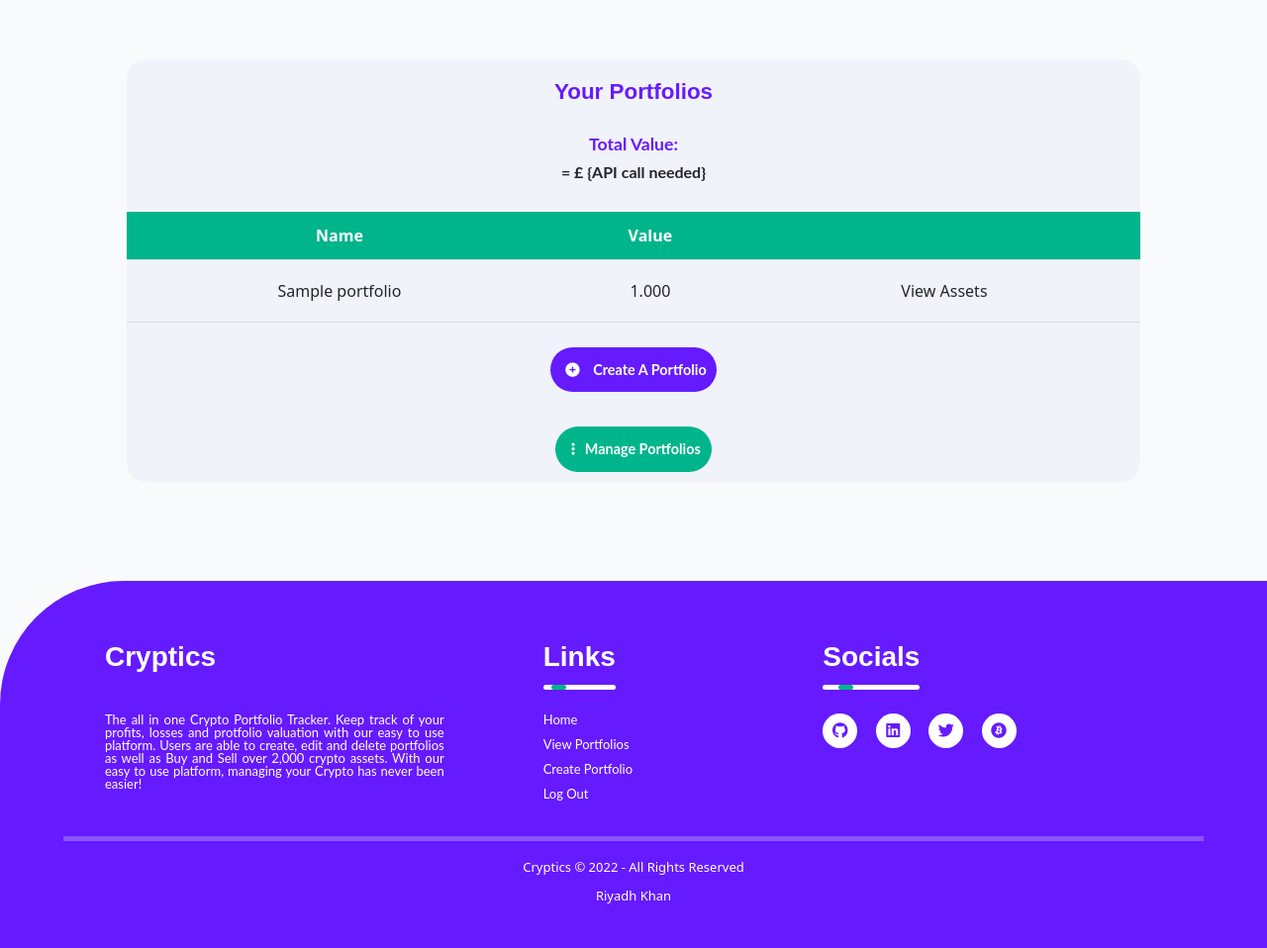
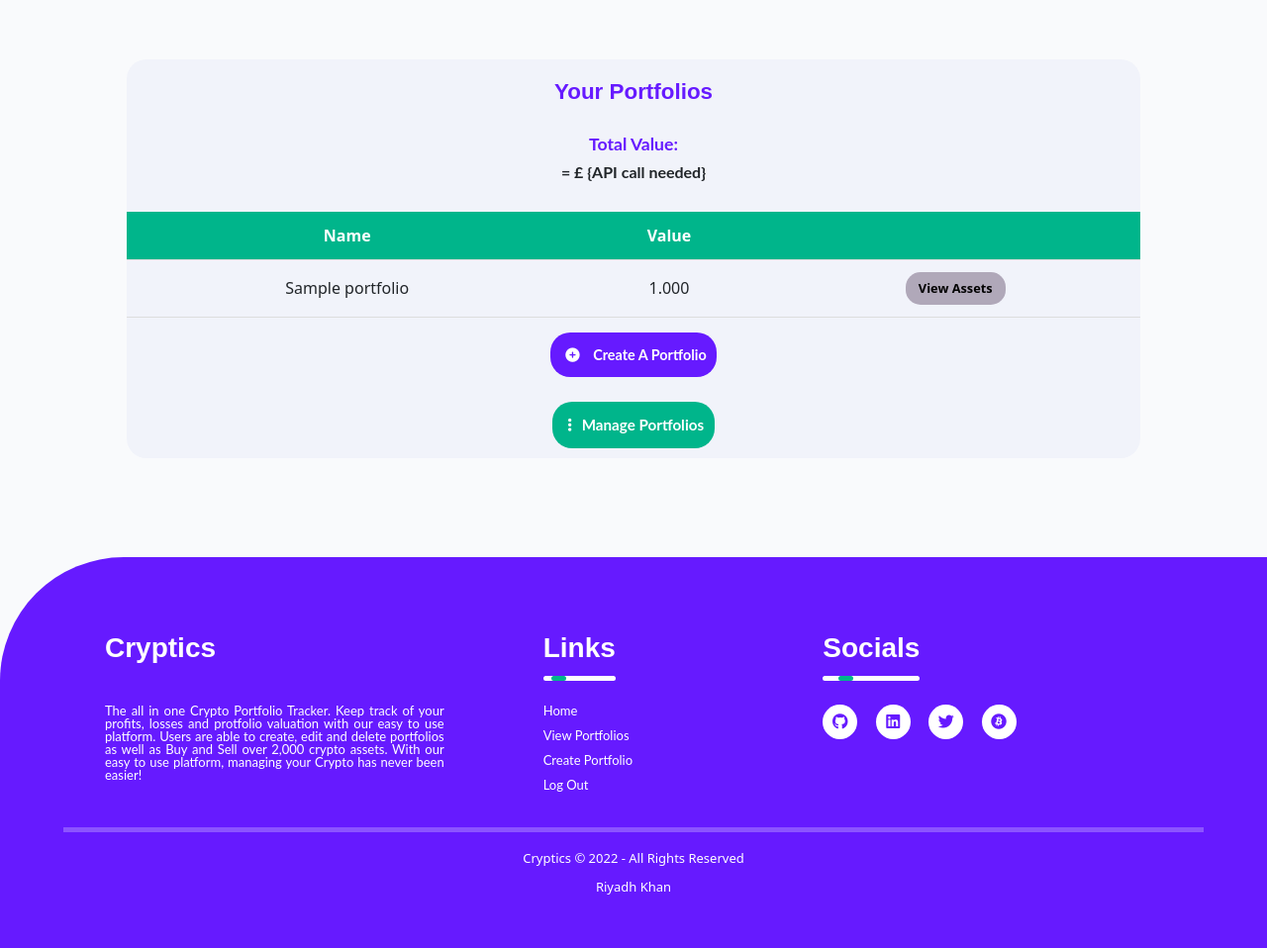
Before and after one commit to RiyadhKh4n/blocknews, a Django app: page /portfolio/ in a window 1280 px wide. Shown: the part 88-1046 px from the top of the page at 99% size. After the commit the page ends 992 px from the top, so only its background shows below. Run offline with Django 3.2, Linux system fonts and the light colour scheme; a user stored in the database is signed in; tables that the repository leaves empty hold one stand-in row (values such as "Sample post"); some libraries are stand-ins or nearby versions.

Commit message:
Change portfolio.html styling

```diff
--- a/static/css/style.css
+++ b/static/css/style.css
@@ -281,31 +281,60 @@ td{
     box-shadow: 1px 1px rgba(0,0,0,0.2), -1px -1px 8px rgba(0,0,0,0.2);
 }
 
+.view-btn{
+    background-color: #B0A8B9;
+    color: black;
+    font-weight: 600;
+    font-size: 0.8rem;
+    border-radius: 15px;
+}
+
 .create-portfolio-section{
-    margin: 25px auto 25px;
+    margin: 15px auto 15px;
     padding: 10px;
     width: fit-content;
     background-color: #661aff;
-    border-radius: 25px;
+    border-radius: 20px;
     text-align: center;
 }
 
+.create-portfolio-a{
+    color: #fff;
+    text-decoration: none;
+    font-family: 'Lato', sans-serif;
+    font-size: 0.9rem;
+    font-weight: bold;
+}
+
+.create-portfolio-a:hover{
+    color: white;
+}
+
+.create-portfolio-a > i{
+    margin-right: 5px;
+    padding: 5px;
+    color: #fff;
+}
+
 .manage-portfolio-section{
-    margin: 25px auto 25px;
+    margin: 15px auto 15px;
     padding: 10px;
-    border-radius: 25px;
     text-align: center;
 }
 
 .manage-btn{
     background-color: #00B58B;
-    border-radius: 25px;
+    border-radius: 20px;
     padding: 10px;
     color: #fff;
     text-decoration: none;
     font-family: 'Lato', sans-serif;
-    font-size: 0.9rem;
+    font-size: 0.95rem;
     font-weight: bold;
+}
+
+.manage-btn:hover{
+    color: #fff;
 }
 
 .manage-btn > i {
@@ -319,24 +348,20 @@ td{
     font-weight: bold;
 }
 
+.modal-table{
+    margin-top:0px;
+}
+
 .modal-btn{
     color: #fff;
     font-weight: 500;
     font-family: 'Lato', sans-serif;
+    margin:0px;
+    width: 70px;
 }
 
-.create-portfolio-a{
-    color: #fff;
-    text-decoration: none;
-    font-family: 'Lato', sans-serif;
-    font-size: 0.9rem;
-    font-weight: bold;
-}
-
-.create-portfolio-a > i{
-    margin-right: 5px;
-    padding: 5px;
-    color: #fff;
+.del-btn{
+    margin-top: 5px;
 }
 
 .close{
@@ -387,6 +412,7 @@ td{
 
 .col h3{
     width: fit-content;
+    margin-top: 15px;
     margin-bottom: 40px;
     position: relative;
     font-family: 'Fjanlla One', sans-serif;
@@ -476,6 +502,12 @@ hr{
 }
 
 /* Media Queries */
+@media only screen and (min-width: 375px){
+    .del-btn{
+        margin:0px
+    }
+}
+
 @media only screen and (min-width: 425px){
     .login-div-container{
         margin-top: 70px;
```
